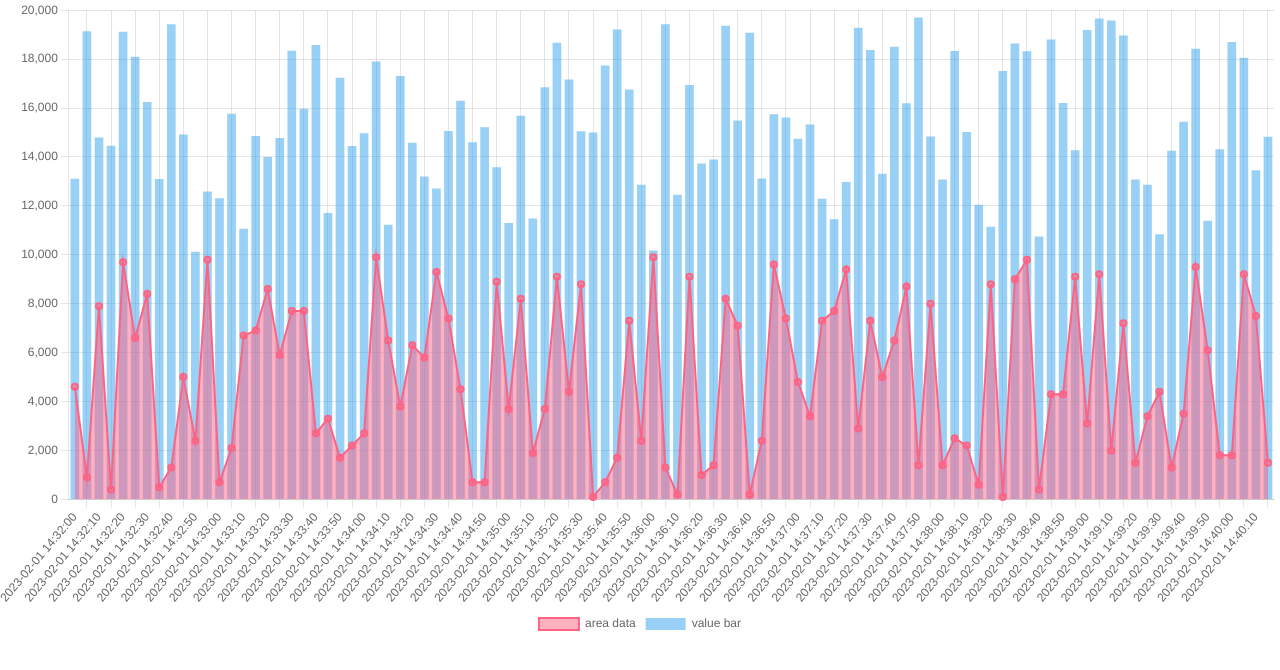
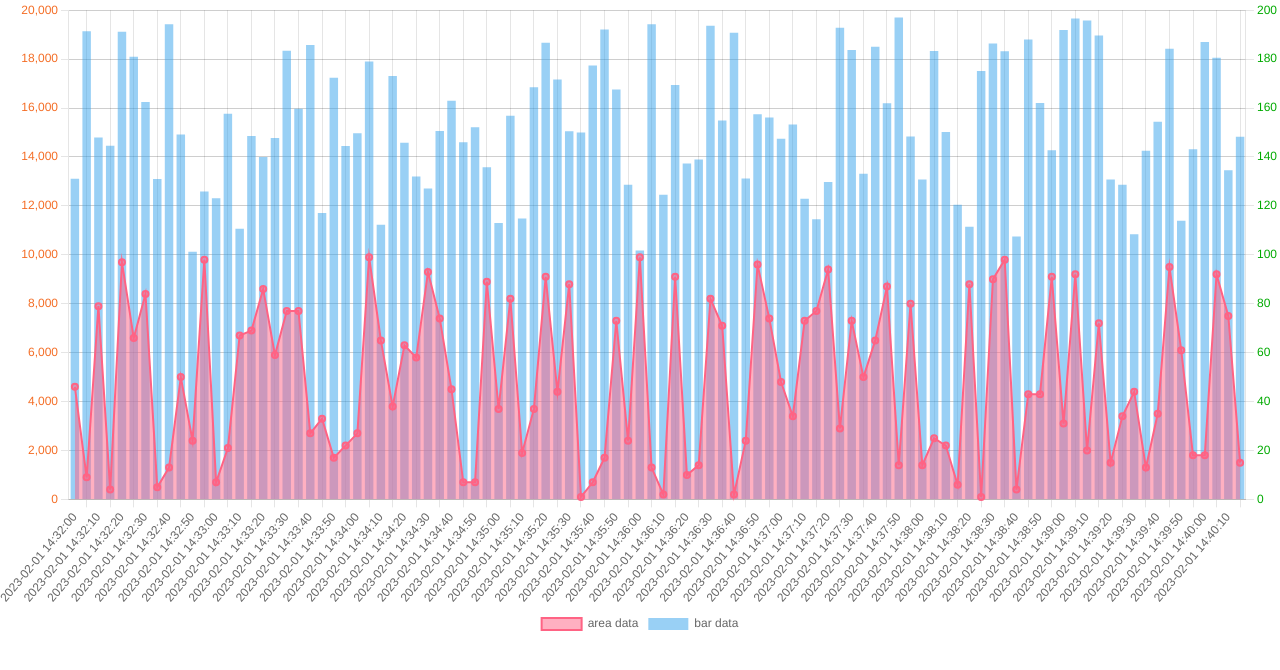
Before and after one commit to wanted-pre-onboarding-internship-1team/pre-onboarding-9th-3-1, a React (Create React App) app: page / in a window 1280 px wide. Shown: the top 670 px of the page. Built offline with nearby package versions, Linux system fonts and the light colour scheme.

Commit message:
[#1] feat: chart options

```diff
--- a/src/App.tsx
+++ b/src/App.tsx
@@ -9,7 +9,7 @@ const GlobalStyle = createGlobalStyle`
 function App() {
   return (
     <>
-      <GlobalStyle />
+      {/* <GlobalStyle /> */}
       <Router />
     </>
   );
--- a/src/common/Chart.tsx
+++ b/src/common/Chart.tsx
@@ -55,19 +55,21 @@ const ChartView = () => {
       labels: timeStamps,
       datasets: [
         {
+          label: 'area data',
+          data: timeStamps.map(a => getChartData(a).value_area),
+          backgroundColor: 'rgba(255, 99, 132, 0.5)',
+          yAxisID: 'area',
           type: 'line' as const,
           borderColor: 'rgb(255, 99, 132)',
           borderWidth: 2,
           fill: true,
-          label: 'area data',
-          data: timeStamps.map(a => getChartData(a).value_area * 100),
-          backgroundColor: 'rgba(255, 99, 132, 0.5)',
         },
         {
-          type: 'bar' as const,
-          label: 'value bar',
+          label: 'bar data',
           data: timeStamps.map(a => getChartData(a).value_bar),
           backgroundColor: 'rgba(53, 162, 235, 0.5)',
+          type: 'bar' as const,
+          yAxisID: 'bar',
         },
       ],
     };
@@ -79,24 +81,42 @@ const ChartView = () => {
     setChartData(newData);
   }, [data]);
 
-  const opt = {
+  const option = {
     responsive: true,
+    interaction: {
+      mode: 'index' as const,
+    },
     plugins: {
       legend: {
         position: 'bottom' as const,
       },
       title: {
         display: true,
-        text: 'hello world',
-        padding: {
-          top: 10,
-          bottom: 30,
+        text: 'Chart.js Line Chart - Multi Axis',
+      },
+    },
+    scales: {
+      bar: {
+        type: 'linear' as const,
+        display: true,
+        position: 'left' as const,
+        ticks: {
+          color: '#f46d25',
+        },
+      },
+      area: {
+        type: 'linear' as const,
+        display: true,
+        position: 'right' as const,
+        suggestedMax: 200,
+        ticks: {
+          color: '#00aa00',
         },
       },
     },
   };
 
-  return <Chart type='bar' options={opt} data={chartdata} />;
+  return <Chart type='bar' options={option} data={chartdata} />;
 };
 
 export { ChartView };
```
